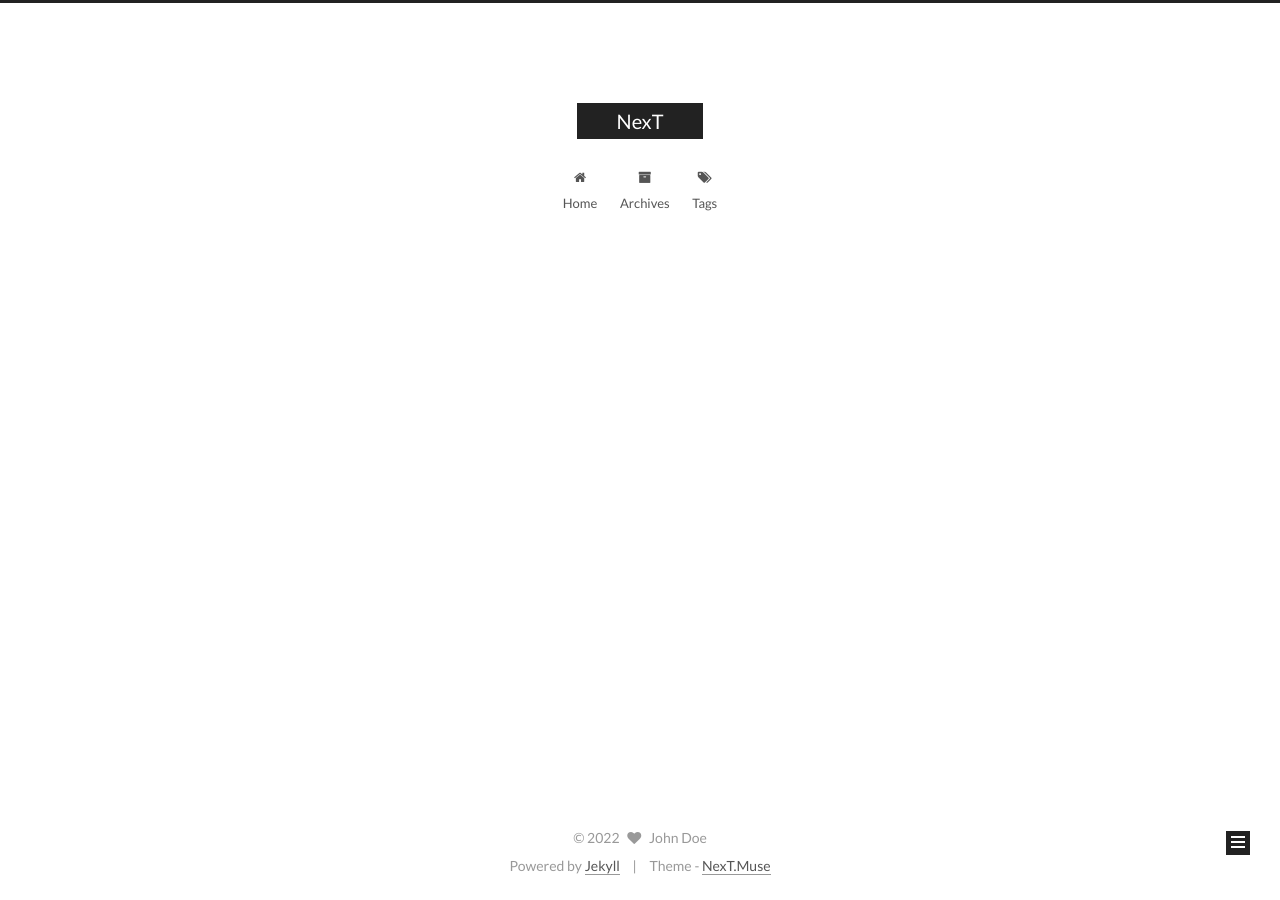
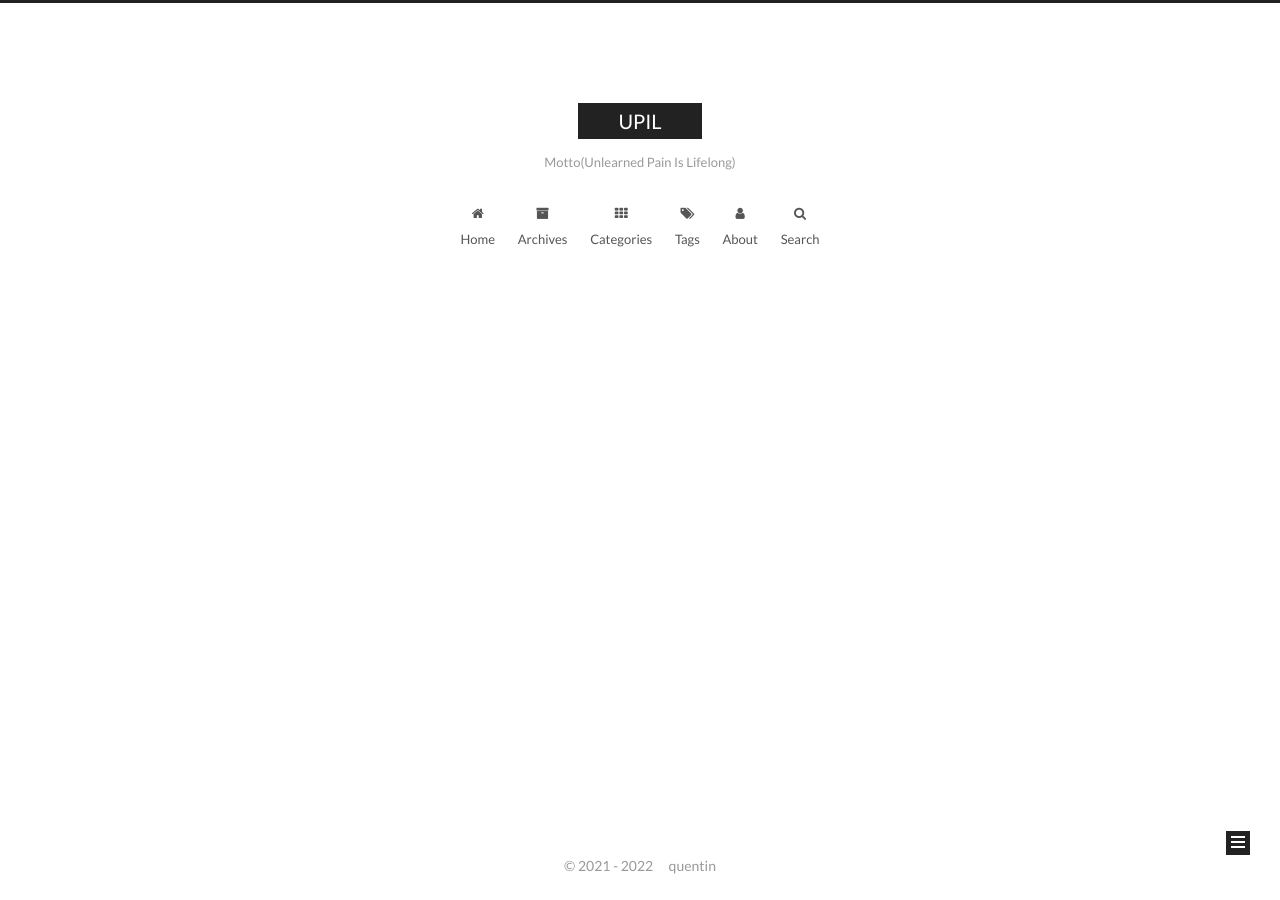
Before and after one commit to Lee-jisang/Lee-jisang.github.io, a Jekyll site: the page built from index.html, in a window 1280 px wide. Built offline with Jekyll 4.4.1, drawn with Linux system fonts in a browser that asks for light colours; the list of posts is cut into pages by our own code; some of the changed lines change nothing that is shown.

Commit message:
Update _config.yml

```diff
--- a/_config.yml
+++ b/_config.yml
@@ -2,12 +2,12 @@
 # Jekyll & Global Configuration
 ## Docs: https://jekyllrb.com/docs/configuration/
 # ---------------------------------------------------------------
-repository: Lee-jisang/Lee-jisang.github.io
+
 # Site
-title: NexT
-subtitle:
+title: UPIL
+subtitle: 'Motto(Unlearned Pain Is Lifelong)'
 description:
-author: John Doe
+author: quentin
 # Support language: de, en, fr-FR, id, ja, ko, pt-BR, pt, ru, zh-Hans, zh-hk, zh-tw
 language: en
 date_format: '%Y-%m-%d'
@@ -20,17 +20,16 @@ permalink: pretty
 
 # Pagination
 paginate: 10
-#paginate_path: "/page:num/"
-#archive:
-  #paginate: 10
-  #paginate_path: "/page:num/"
+paginate_path: "/page:num/"
+archive:
+  paginate: 20
+  paginate_path: "/page:num/"
 #category:
   #paginate: 10
   #paginate_path: "/page:num/"
 #tag:
   #paginate: 10
   #paginate_path: "/page:num/"
-
 # Handling Reading
 exclude: [".rvmrc", ".rbenv-version", "README.md", "Rakefile", "changelog.md", "Gemfile", "Gemfile.lock", "README_en.md", "vendor"]
 
@@ -76,7 +75,7 @@ plugins:
 # ---------------------------------------------------------------
 
 # Put your favicon.ico into `assets/` directory.
-favicon: /assets/favicon.ico
+favicon: /assets/42.ico
 
 # Set default keywords (Use a comma to separate)
 keywords: "Jekyll, NexT"
@@ -84,16 +83,16 @@ keywords: "Jekyll, NexT"
 # Set rss to false to disable feed link.
 # Leave rss as empty to use site's feed link.
 # Set rss to specific value if you have burned your feed already.
-rss:
+rss: false
 
 # Specify the date when the site was setup
-#since: 2015
+since: 2021
 
 # icon between year and author @Footer
-authoricon: heart
+authoricon:
 
 # Footer `powered-by` and `theme-info` copyright
-copyright: true
+copyright: false
 
 # ---------------------------------------------------------------
 # SEO Settings
@@ -118,10 +117,10 @@ index_with_subtitle: false
 # When running the site in a subdirectory (e.g. domain.tld/blog), remove the leading slash (/archives -> archives)
 menu:
   home: /
-  #categories: /categories/
-  #about: /about/
   archives: /archives/
+  categories: /categories/
   tags: /tags/
+  about: /about/
   #sitemap: /sitemap.xml
   #commonweal: /404.html
 
@@ -155,7 +154,8 @@ scheme: Muse
 #scheme: Mist
 #scheme: Pisces
 
-
+# Dark Mode
+darkmode: true
 # ---------------------------------------------------------------
 # Font Settings
 # - Find fonts on Google Fonts (https://www.google.com/fonts)
@@ -213,9 +213,8 @@ font:
 # Social Links
 # Key is the link label showing to end users.
 # Value is the target link (E.g. GitHub: https://github.com/iissnan)
-#social:
-  #LinkLabel: Link
-
+social:
+  GitHub: https://github.com/SIE-KYIN
 
 # Social Links Icons
 # Icon Mapping:
@@ -230,10 +229,9 @@ social_icons:
   Twitter: twitter
   Weibo: weibo
 
-
 # Sidebar Avatar
 # in directory: /assets/images/avatar.gif
-#avatar:
+avatar: /assets/images/myprofile.png
 
 
 # Table Of Contents in the Sidebar
@@ -244,7 +242,7 @@ toc:
   number: true
 
   # If true, all words will placed on next lines if header width longer then sidebar width.
-  wrap: false
+  wrap: true
 
 
 # Creative Commons 4.0 International License.
@@ -274,10 +272,10 @@ sidebar:
   offset_float: 0
 
   # Back to top in sidebar
-  b2t: false
+  b2t: true
 
   # Scroll percent label in b2t button
-  scrollpercent: false
+  scrollpercent: true
 
 
 # Blog rolls
@@ -372,6 +370,8 @@ han: false
 # Swiftype Search API Key
 #swiftype_key:
 
+
+
 # Baidu Analytics ID
 #baidu_analytics:
 
@@ -381,37 +381,11 @@ han: false
 # Disqus
 disqus:
   enable: false
-  shortname:
-  count: true
+  shortname: sie-kyin-github-io-1
+  count: false
   # hide comments (visitors need to click to load the comments)
   # count need to be false when hide is true
   hide: false
-
-# <wildfire>
-wildfire:
-  enable: false
-  # version - It's recommended to use the following versions.
-  loaderVersion: 1.2.5 # https://www.npmjs.com/package/wildfire-comment
-  useDev: true
-  version: 0.5.6
-  # database config
-  databaseProvider: firebase # or wilddog
-  firebase: # your firebase config goes here ↓
-    apiKey:
-    authDomain:
-    databaseURL:
-    projectId:
-    storageBucket:
-    messagingSenderId:
-  wilddog: # your wilddog config goes here ↓
-    siteId:
-  # other configs
-  theme: light # or dark
-  locale: en # or other locales, e.g. zh-CN
-  defaultAvatarURL:
-# Any question?
-# Raise an issue here: https://github.com/cheng-kang/wildfire/issues
-# </wildfire>
 
 # Hypercomments
 #hypercomments_id:
@@ -462,7 +436,7 @@ gitalk:
 #google_site_verification:
 
 # Google Analytics
-#google_analytics:
+google_analytics: G-RN41VKXXPJ
 
 # Yandex Webmaster tools verification setting
 # See: https://webmaster.yandex.ru/
@@ -562,7 +536,7 @@ baidu_push: false
 # API Documentation:
 # https://developers.google.com/google-apps/calendar/v3/reference/events/list
 calendar:
-  enable: false
+  enable: true
   calendar_id: <required>
   api_key: <required>
   orderBy: startTime
@@ -586,12 +560,12 @@ algolia_search:
 
 # Local search
 local_search:
-  enable: false
+  enable: true
   # if auto, trigger search by changing input
   # if manual, trigger search by pressing enter key or search button
   trigger: auto
   # show top n results per article, show all results by setting to -1
-  top_n_per_article: 1
+  top_n_per_article: 5
 
 # External URL with BASE64 encrypt & decrypt
 # Usage: {% exturl text url "title" %}
```
